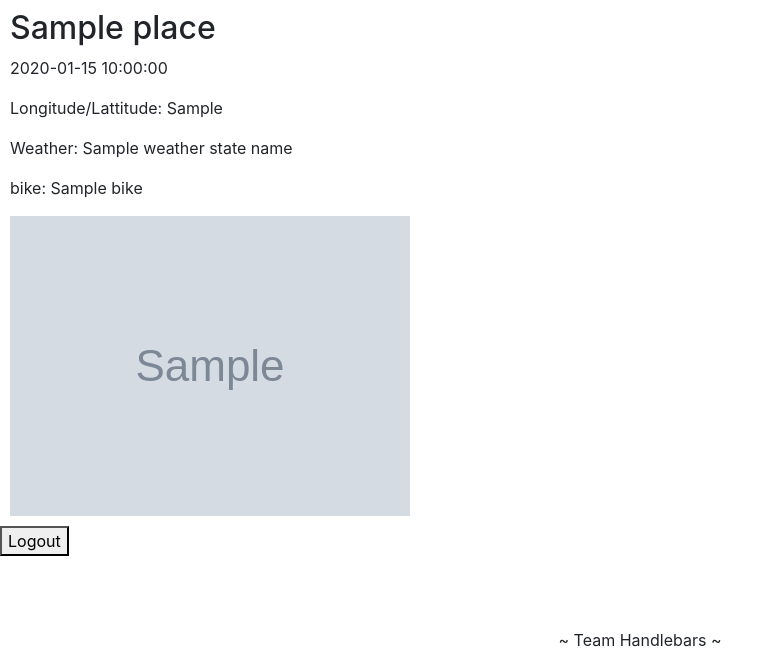
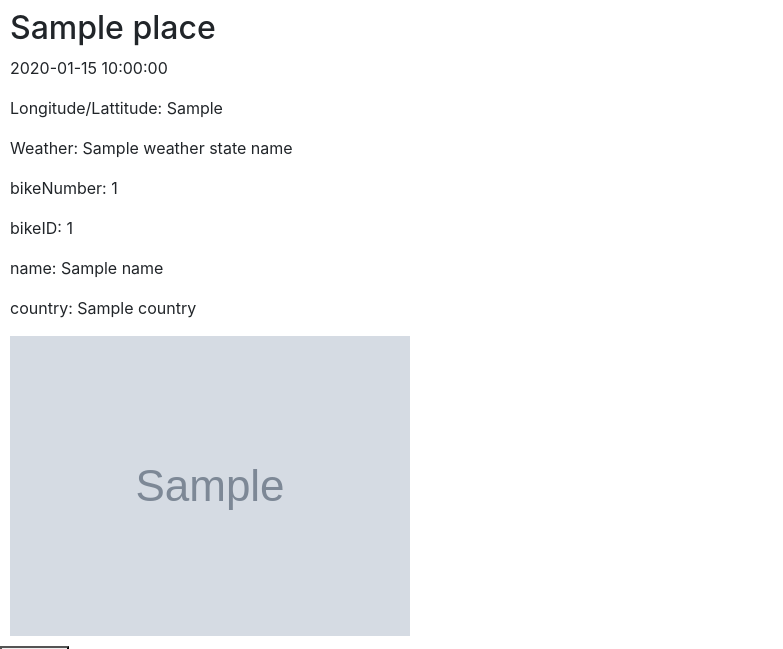
Before and after one commit to nilffej/Handlebars, a Flask app: template templates/searchresults.html in a window 1280 px wide. Shown: the part 497-1146 px from the top of the page, without its empty margins (0-783 px from the left). Run offline with Flask 2, Linux system fonts and the light colour scheme; the template is opened without the code that fills it: most values are stand-ins (such as "Sample title", 1, 10 or a date in 2020); grey boxes marked "Sample" are stand-in pictures; some libraries are stand-ins or nearby versions.

Commit message:
Connected bike and weather api

```diff
--- a/app.py
+++ b/app.py
@@ -33,7 +33,7 @@ if c.fetchone()[0] < 1:
 #Creates BIKES
 c.execute(''' SELECT count(name) FROM sqlite_master WHERE type='table' AND name='BIKES' ''')
 if c.fetchone()[0] < 1:
-    c.execute("CREATE TABLE BIKES(bikeNumber INTEGER PRIMARY KEY AUTOINCREMENT, city TEXT, country TEXT, bikeID TEXT, name TEXT, latitude FLOAT, longitude FLOAT);")
+    c.execute("CREATE TABLE BIKES(bikeNumber INTEGER PRIMARY KEY AUTOINCREMENT, bikeID TEXT,city TEXT, country TEXT, name TEXT, latitude FLOAT, longitude FLOAT);")
     u = urllib.request.urlopen(
         "http://api.citybik.es/v2/networks"
     )
@@ -84,13 +84,19 @@ def search():
         weather = data['consolidated_weather'][0]
         with sqlite3.connect(DB_FILE) as connection:
           cur = connection.cursor()
-          q = 'SELECT * FROM BIKES;'
+          q = "SELECT * FROM BIKES"
           foo = cur.execute(q)
           userList = foo.fetchall()
+          d = "none"
+          for x in userList:
+              if x[2] == request.args["searchbar"]:
+                  d = x
+                  break
+
         return render_template("searchresults.html", place = data['title'],
                                 latt_long = data['latt_long'],
                                 applicable_date = weather['applicable_date'],
-                                bike = userList,
+                                bikeNumber = d[0], bikeID = d[1], name = d[4], country = d[3],
                                 weather_state_name = weather['weather_state_name'],
                                 image = "https://www.metaweather.com/static/img/weather/png/64/{}.png".format(weather['weather_state_abbr']))
 
--- a/templates/searchresults.html
+++ b/templates/searchresults.html
@@ -22,7 +22,10 @@
   <p>{{applicable_date}}</p>
   <p>Longitude/Lattitude: {{latt_long}}</p>
   <p>Weather: {{weather_state_name}}</p>
-  <p>bike: {{bike}}</p>
+  <p>bikeNumber: {{bikeNumber}}</p>
+  <p>bikeID: {{bikeID}}</p>
+  <p>name: {{name}}</p>
+  <p>country: {{country}}</p>
   <img src="{{image}}">
 </div>
 {% endblock %}
```
Also changed, not shown: Info.db.
